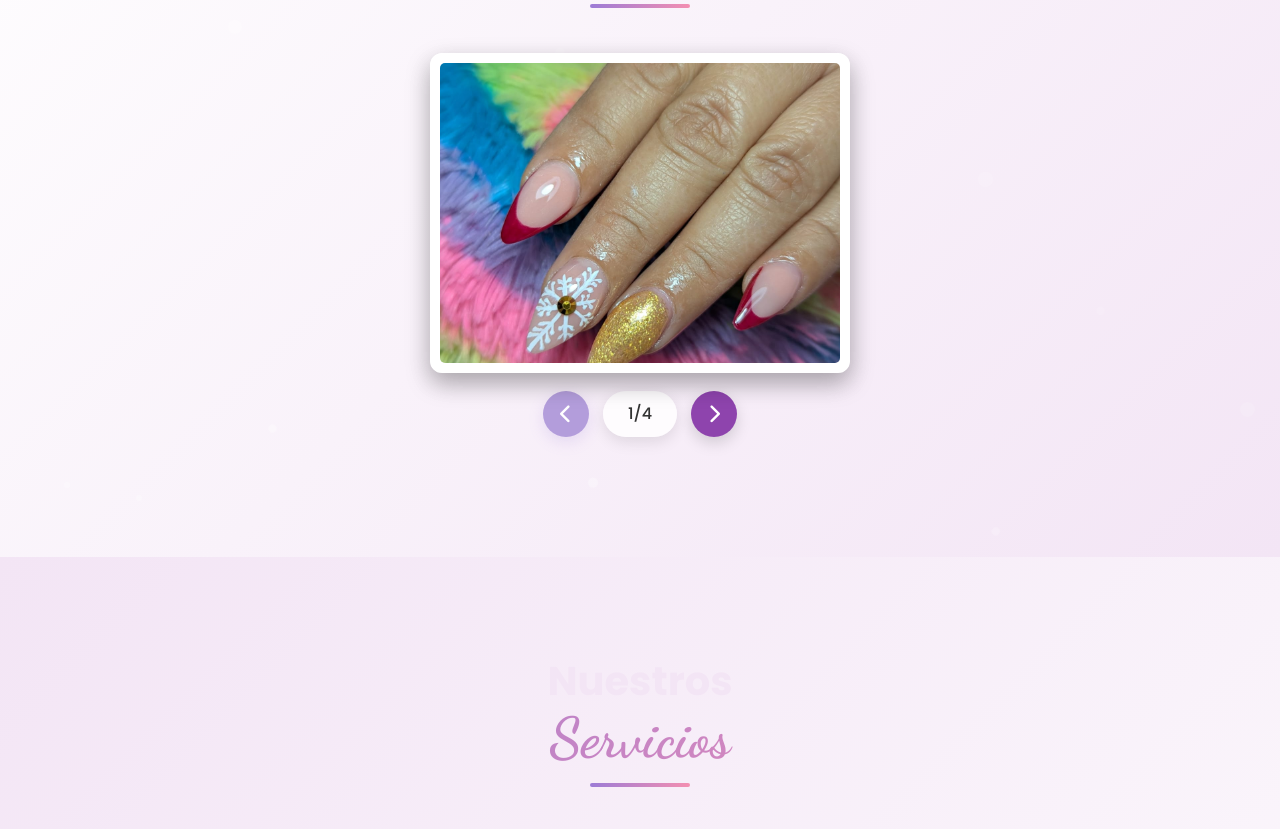
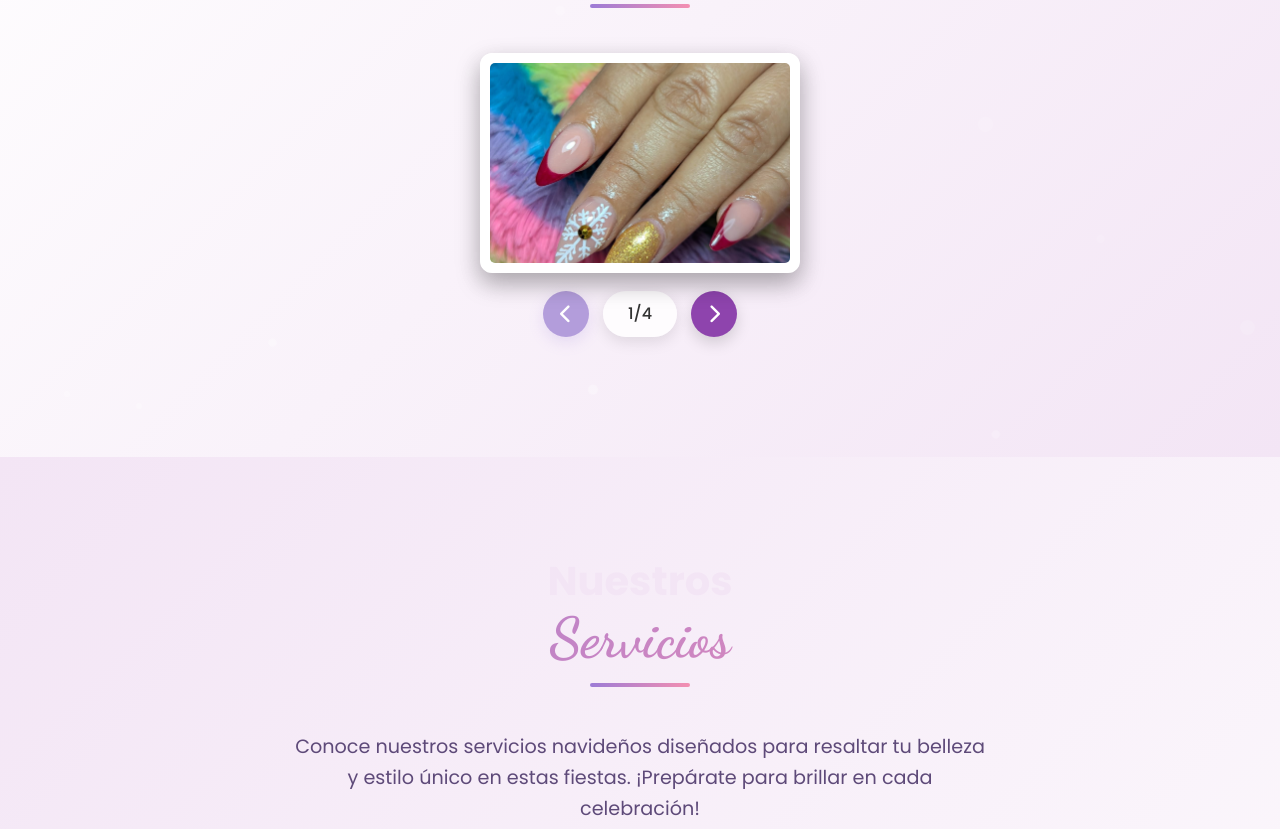
Before and after one commit to Albert3375/Lindsey-Nails, a plain HTML site: page index.html in a window 1280 px wide. Shown: the part 1856-2685 px from the top of the page. Drawn offline with Linux system fonts and the light colour scheme.

Commit message:
Update index.html

```diff
--- a/index.html
+++ b/index.html
@@ -1087,8 +1087,8 @@
 
 .album {
   position: relative;
-  width: 420px;
-  height: 320px;
+  width: 320px;
+  height: 220px;
   margin: 0 auto;
   transform-style: preserve-3d;
   transition: transform 1s ease;
```
